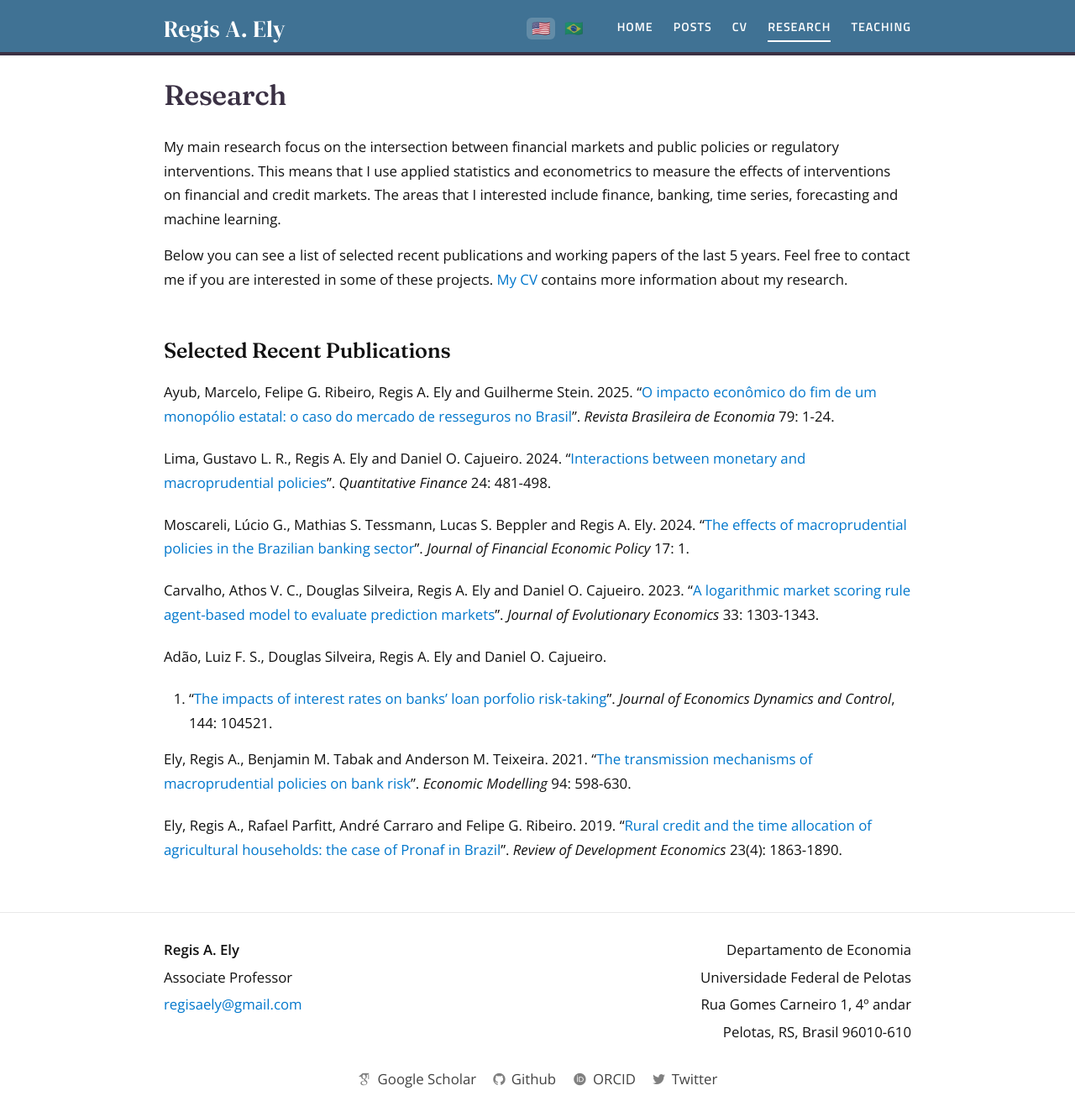
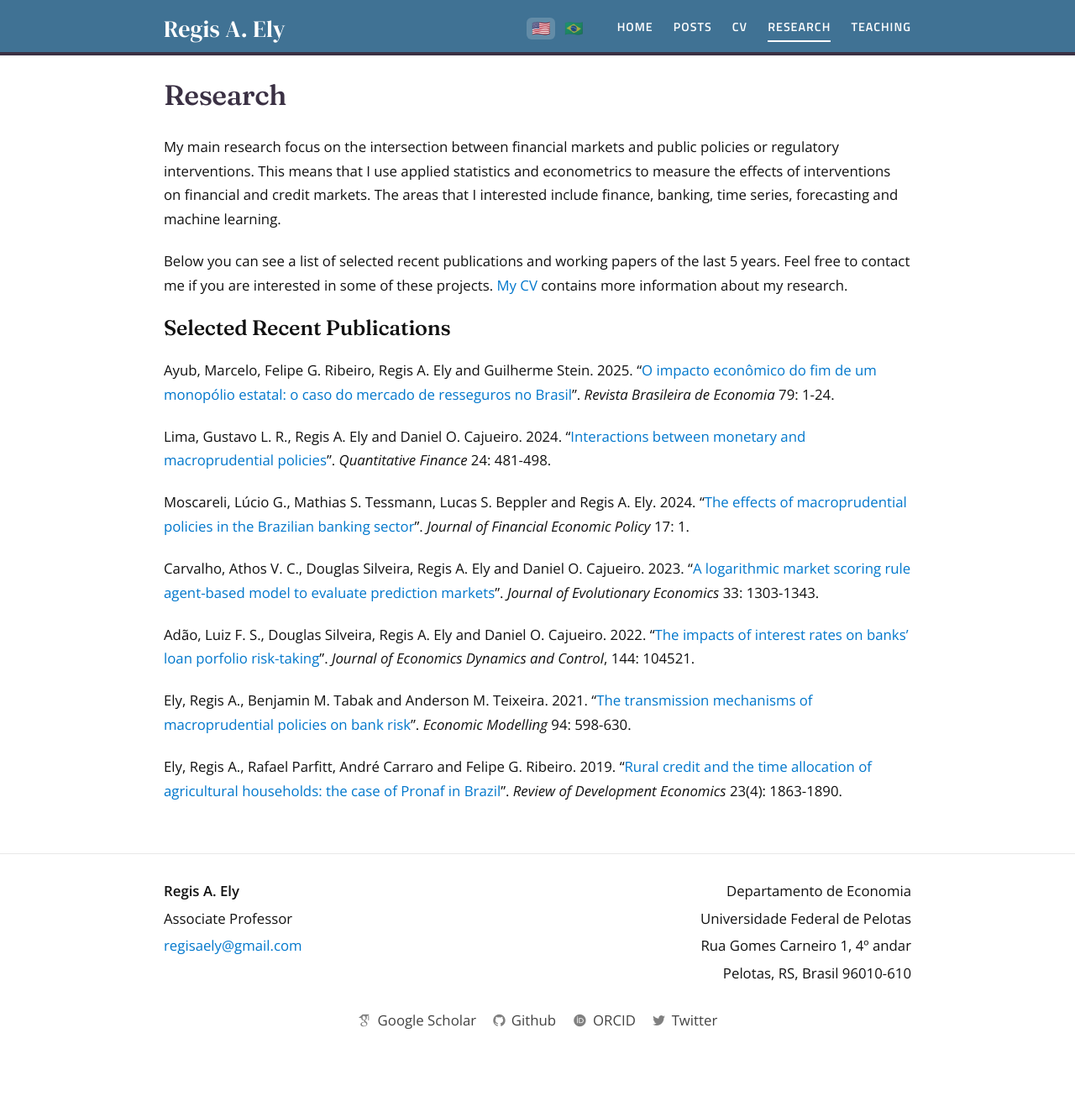
Before and after one commit to regisely/regisely.github.io, a Jekyll site: the page built from research.md, in a window 1280 px wide. Shown: the whole page at 84% size. Built offline with Jekyll 4.4.1, drawn with Linux system fonts in a browser that asks for light colours; nearby versions of some CDN libraries; some web fonts are replaced; after the commit the page ends 1260 px from its top, so only the background shows below that.

Commit message:
Fix research page spacing and items

```diff
--- a/_sass/_layout.scss
+++ b/_sass/_layout.scss
@@ -319,6 +319,12 @@
     }
 }
 
+.research-intro {
+    > p:first-child {
+        margin-bottom: 1.35rem;
+    }
+}
+
 html {
   overflow-y: scroll;
 }
--- a/research.md
+++ b/research.md
@@ -7,9 +7,13 @@
 alt_url: /pt/research/
 ---
 
+<div class="research-intro" markdown="1">
+
 My main research focus on the intersection between financial markets and public policies or regulatory interventions. This means that I use applied statistics and econometrics to measure the effects of interventions on financial and credit markets. The areas that I interested include finance, banking, time series, forecasting and machine learning.
 
 Below you can see a list of selected recent publications and working papers of the last 5 years. Feel free to contact me if you are interested in some of these projects. [My CV](/cv/) contains more information about my research.
+
+</div>
 
 ## Selected Recent Publications
 
@@ -23,9 +27,7 @@
 
 Carvalho, Athos V. C., Douglas Silveira, Regis A. Ely and Daniel O. Cajueiro. 2023. "[A logarithmic market scoring rule agent-based model to evaluate prediction markets](https://link.springer.com/article/10.1007/s00191-023-00822-w)". *Journal of Evolutionary Economics* 33: 1303-1343.
 
-Adão, Luiz F. S., Douglas Silveira, Regis A. Ely and Daniel O. Cajueiro.
-2022. "[The impacts of interest rates on banks' loan porfolio
-risk-taking](https://www.sciencedirect.com/science/article/abs/pii/S0165188922002251)". *Journal of Economics Dynamics and Control*, 144: 104521.
+Adão, Luiz F. S., Douglas Silveira, Regis A. Ely and Daniel O. Cajueiro. 2022. "[The impacts of interest rates on banks' loan porfolio risk-taking](https://www.sciencedirect.com/science/article/abs/pii/S0165188922002251)". *Journal of Economics Dynamics and Control*, 144: 104521.
 
 Ely, Regis A., Benjamin M. Tabak and Anderson M. Teixeira. 2021. "[The
 transmission mechanisms of macroprudential policies on bank
```
Also changed, not shown: pt/research.md (+4 -0 lines).
